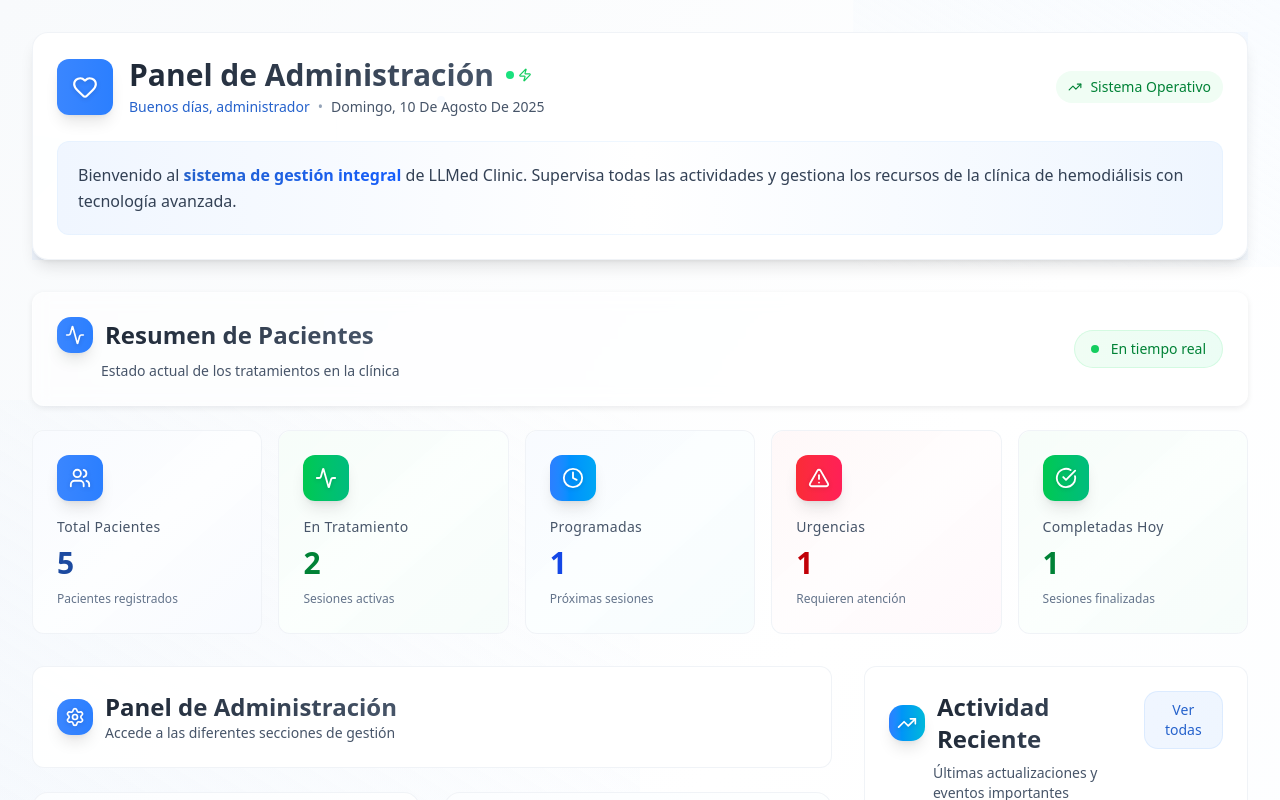
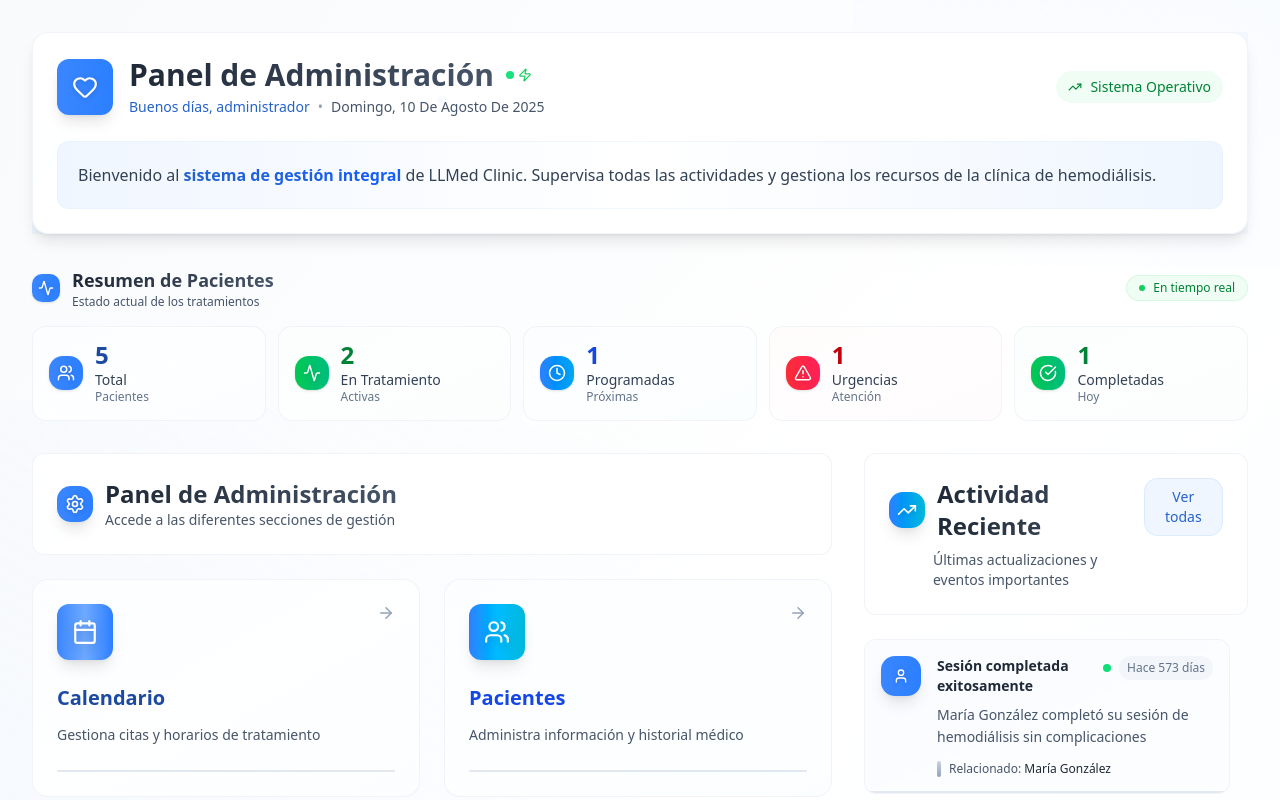
Before and after one commit to Hiddenberg/llmed-clinic, a Next.js app in the folder application/: page /admin in a window 1280 px wide. Shown: the top 800 px of the page. Built offline with nearby package versions, Linux system fonts and the light colour scheme.

Commit message:
adding the first interface for the admin home page

```diff
--- a/application/src/app/globals.css
+++ b/application/src/app/globals.css
@@ -4,7 +4,9 @@
    scroll-behavior: smooth
 }
 
-@import "tailwindcss";
+button {
+   cursor: pointer;
+}
 
 @theme {
    /* Brand */
--- a/application/src/components/pages/admin/home/AdminHomePage.tsx
+++ b/application/src/components/pages/admin/home/AdminHomePage.tsx
@@ -105,7 +105,7 @@ function Header () {
                <div className="relative bg-gradient-to-r from-brand-50 via-white to-blue-50 p-5 border border-brand-100/50 rounded-xl">
                   <p className="text-gray-700 leading-relaxed">
                      Bienvenido al <span className="bg-clip-text bg-gradient-to-r from-brand-600 to-blue-600 font-semibold text-transparent">sistema de gestión integral</span> de LLMed Clinic.
-                     Supervisa todas las actividades y gestiona los recursos de la clínica de hemodiálisis con tecnología avanzada.
+                     Supervisa todas las actividades y gestiona los recursos de la clínica de hemodiálisis.
                   </p>
                </div>
             </div>
--- a/application/src/components/pages/admin/home/TrackingBar.tsx
+++ b/application/src/components/pages/admin/home/TrackingBar.tsx
@@ -17,39 +17,29 @@ function StatCard ({
 }: StatCardProps) {
    const colorClasses = {
       brand: {
-         bg: 'from-brand-500/8 via-brand-400/4 to-blue-500/8',
-         border: 'from-brand-300/40 to-blue-300/25',
+         bg: 'from-brand-500/6 via-brand-400/3 to-blue-500/6',
          icon: 'from-brand-500 to-blue-500',
-         text: 'text-brand-700',
-         glow: 'shadow-brand-500/15'
+         text: 'text-brand-700'
       },
       success: {
-         bg: 'from-green-500/8 via-green-400/4 to-emerald-500/8',
-         border: 'from-green-300/40 to-emerald-300/25',
+         bg: 'from-green-500/6 via-green-400/3 to-emerald-500/6',
          icon: 'from-green-500 to-emerald-500',
-         text: 'text-green-700',
-         glow: 'shadow-green-500/15'
+         text: 'text-green-700'
       },
       warning: {
-         bg: 'from-orange-500/8 via-amber-400/4 to-yellow-500/8',
-         border: 'from-orange-300/40 to-amber-300/25',
+         bg: 'from-orange-500/6 via-amber-400/3 to-yellow-500/6',
          icon: 'from-orange-500 to-amber-500',
-         text: 'text-orange-700',
-         glow: 'shadow-orange-500/15'
+         text: 'text-orange-700'
       },
       danger: {
-         bg: 'from-red-500/8 via-rose-400/4 to-pink-500/8',
-         border: 'from-red-300/40 to-rose-300/25',
+         bg: 'from-red-500/6 via-rose-400/3 to-pink-500/6',
          icon: 'from-red-500 to-rose-500',
-         text: 'text-red-700',
-         glow: 'shadow-red-500/15'
+         text: 'text-red-700'
       },
       info: {
-         bg: 'from-blue-500/8 via-sky-400/4 to-cyan-500/8',
-         border: 'from-blue-300/40 to-sky-300/25',
+         bg: 'from-blue-500/6 via-sky-400/3 to-cyan-500/6',
          icon: 'from-blue-500 to-sky-500',
-         text: 'text-blue-700',
-         glow: 'shadow-blue-500/15'
+         text: 'text-blue-700'
       }
    };
 
@@ -57,32 +47,32 @@ function StatCard ({
 
    return (
       <div
-         className={`group relative bg-white/90 border border-gray-200/50 rounded-xl p-6 hover:shadow-lg hover:${colors.glow} transition-all duration-300 hover:scale-[1.02] animate-fade-in-up cursor-pointer`}
+         className="group bg-white/95 hover:shadow-md p-4 border border-gray-200/50 rounded-lg hover:scale-[1.01] transition-all animate-fade-in-up duration-200"
          style={{
-            animationDelay: `${index * 100}ms`
+            animationDelay: `${index * 50}ms`
          }}
       >
-         {/* Simplified gradient overlay */}
-         <div className={`absolute inset-0 bg-gradient-to-br ${colors.bg} rounded-xl opacity-40 group-hover:opacity-60 transition-opacity duration-300`} />
+         {/* Minimal gradient overlay */}
+         <div className={`absolute inset-0 bg-gradient-to-br ${colors.bg} rounded-lg opacity-30 group-hover:opacity-50 transition-opacity duration-200`} />
 
-         <div className="z-10 relative">
-            <div className="flex justify-between items-start mb-4">
-               <div className={`p-3 bg-gradient-to-r ${colors.icon} rounded-xl shadow-lg group-hover:scale-105 transition-transform duration-300`}>
-                  <div className="drop-shadow-sm text-white">
-                     {icon}
-                  </div>
+         <div className="z-10 relative flex items-center gap-3">
+            {/* Compact icon */}
+            <div className={`flex-shrink-0 p-2 bg-gradient-to-r ${colors.icon} rounded-lg shadow-sm group-hover:scale-105 transition-transform duration-200`}>
+               <div className="drop-shadow-sm text-white">
+                  {icon}
                </div>
             </div>
 
-            <div className="space-y-2">
-               <p className="font-medium text-gray-600 text-sm tracking-wide">{label}</p>
-               <div className="flex items-baseline gap-2">
-                  <p className={`text-3xl font-bold ${colors.text} group-hover:scale-105 transition-transform duration-300`}>
+            {/* Compact content */}
+            <div className="flex-1 min-w-0">
+               <div className="flex items-center gap-2 mb-1">
+                  <p className={`text-2xl font-bold ${colors.text} leading-none`}>
                      {value}
                   </p>
-                  <div className={`w-2 h-2 ${colors.text.replace('text-', 'bg-')} rounded-full animate-pulse`} />
+                  <div className={`w-1.5 h-1.5 ${colors.text.replace('text-', 'bg-')} rounded-full animate-pulse`} />
                </div>
-               <p className="text-gray-500 text-xs leading-relaxed">{description}</p>
+               <p className="font-medium text-gray-700 text-sm leading-tight">{label}</p>
+               <p className="text-gray-500 text-xs leading-tight">{description}</p>
             </div>
          </div>
       </div>
@@ -93,78 +83,74 @@ export default function TrackingBar () {
    const stats = getPatientStats();
 
    return (
-      <div className="space-y-6">
-         {/* Enhanced header with glass morphism */}
-         <div className="relative bg-white/60 shadow-elevation-2 backdrop-blur-sm p-6 border border-white/30 rounded-xl">
-            <div className="flex justify-between items-center">
-               <div className="space-y-2">
-                  <div className="flex items-center gap-3">
-                     <div className="bg-gradient-to-r from-brand-500 to-blue-500 shadow-lg p-2 rounded-lg">
-                        <Activity size={20} className="drop-shadow-sm text-white" />
-                     </div>
-                     <h2 className="bg-clip-text bg-gradient-to-r from-gray-800 to-gray-600 font-bold text-transparent text-2xl">
-                        Resumen de Pacientes
-                     </h2>
-                  </div>
-                  <p className="ml-11 text-gray-600 text-sm">
-                     Estado actual de los tratamientos en la clínica
-                  </p>
+      <div className="space-y-4">
+         {/* Compact header */}
+         <div className="flex justify-between items-center">
+            <div className="flex items-center gap-3">
+               <div className="bg-gradient-to-r from-brand-500 to-blue-500 shadow-sm p-1.5 rounded-md">
+                  <Activity size={16} className="drop-shadow-sm text-white" />
                </div>
+               <div>
+                  <h2 className="bg-clip-text bg-gradient-to-r from-gray-800 to-gray-600 font-semibold text-transparent text-lg">
+                     Resumen de Pacientes
+                  </h2>
+                  <p className="text-gray-600 text-xs">Estado actual de los tratamientos</p>
+               </div>
+            </div>
 
-               <div className="flex items-center gap-3 bg-gradient-to-r from-green-50 to-emerald-50 backdrop-blur-sm px-4 py-2 border border-green-200/50 rounded-full">
-                  <div className="relative">
-                     <div className="bg-green-500 rounded-full w-2 h-2 animate-pulse" />
-                     <div className="absolute inset-0 bg-green-400 rounded-full w-2 h-2 animate-ping" />
-                  </div>
-                  <span className="font-medium text-green-700 text-sm">En tiempo real</span>
+            <div className="flex items-center gap-2 bg-green-50 px-3 py-1 border border-green-200/50 rounded-full">
+               <div className="relative">
+                  <div className="bg-green-500 rounded-full w-1.5 h-1.5 animate-pulse" />
+                  <div className="absolute inset-0 bg-green-400 rounded-full w-1.5 h-1.5 animate-ping" />
                </div>
+               <span className="font-medium text-green-700 text-xs">En tiempo real</span>
             </div>
          </div>
 
-         {/* Enhanced stats grid */}
-         <div className="gap-4 grid grid-cols-1 sm:grid-cols-2 lg:grid-cols-5">
+         {/* Horizontal compact stats grid */}
+         <div className="gap-3 grid grid-cols-5">
             <StatCard
-               icon={<Users size={22} />}
-               label="Total Pacientes"
+               icon={<Users size={18} />}
+               label="Total"
                value={stats.total}
                color="brand"
-               description="Pacientes registrados"
+               description="Pacientes"
                index={0}
             />
 
             <StatCard
-               icon={<Activity size={22} />}
+               icon={<Activity size={18} />}
                label="En Tratamiento"
                value={stats.active}
                color="success"
-               description="Sesiones activas"
+               description="Activas"
                index={1}
             />
 
             <StatCard
-               icon={<Clock size={22} />}
+               icon={<Clock size={18} />}
                label="Programadas"
                value={stats.scheduled}
                color="info"
-               description="Próximas sesiones"
+               description="Próximas"
                index={2}
             />
 
             <StatCard
-               icon={<AlertTriangle size={22} />}
+               icon={<AlertTriangle size={18} />}
                label="Urgencias"
                value={stats.emergency}
                color="danger"
-               description="Requieren atención"
+               description="Atención"
                index={3}
             />
 
             <StatCard
-               icon={<CheckCircle size={22} />}
-               label="Completadas Hoy"
+               icon={<CheckCircle size={18} />}
+               label="Completadas"
                value={stats.completed}
                color="success"
-               description="Sesiones finalizadas"
+               description="Hoy"
                index={4}
             />
          </div>
```
